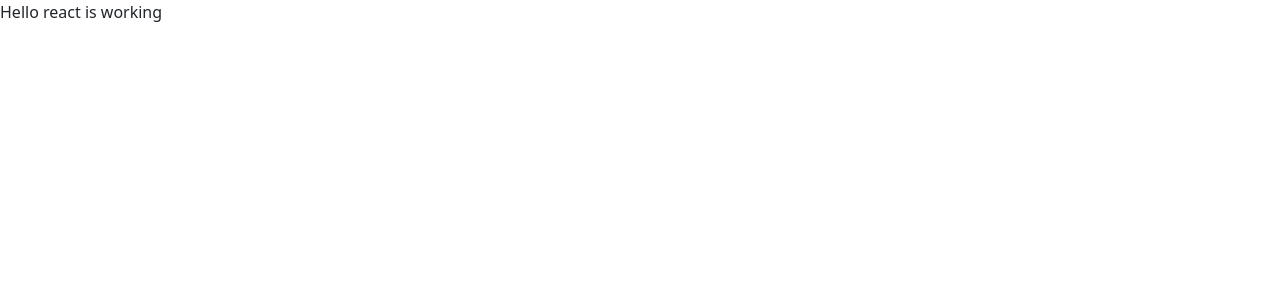
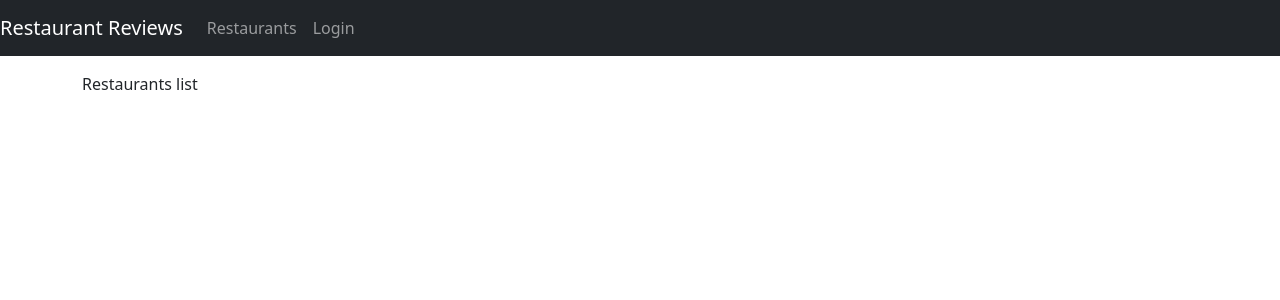
Before and after one commit to TifennQ/MERN_Stack, a React (Create React App) app in the folder frontend/: page / in a window 1280 px wide. Shown: the top 300 px of the page. Built offline with nearby package versions, Linux system fonts and the light colour scheme.

Commit message:
App.js : setting nav and router

```diff
--- a/frontend/src/App.js
+++ b/frontend/src/App.js
@@ -1,11 +1,64 @@
 import React from "react"
 import { Switch, Route, Link } from "react-router-dom"
 import "bootstrap/dist/css/bootstrap.min.css"
+import RestaurantsList from "./components/RestaurantsList"
+import AddReview from "./components/AddReview"
+import Login from "./components/Login"
 
 function App() {
+  const [user, setUser] = React.useState(null)
+
+  async function login(user = null) {
+    setUser(user)
+  }
+
+  async function logout() {
+    setUser(null)
+  }
+
   return (
     <div>
-      Hello react is working
+      <nav className="navbar navbar-expand navbar-dark bg-dark">
+        <a href="/restaurants" className="navbar-brand">
+          Restaurant Reviews
+        </a>
+        <div className="navbar-nav mr-auto">
+          <li className="nav-item">
+            <Link to={"/restaurants"} className="nav-link">
+              Restaurants
+            </Link>
+          </li>
+          <li className="nav-item">
+            {
+              user ? (
+                <a onClick={logout} className="nav-link" style={{cursor:'pointer'}}>
+                  Logout {user.name}
+                </a>
+              ) : (
+                <Link to={"/login"} className="nav-link">
+                  Login
+              </Link>
+              )
+            }
+          </li>
+        </div>
+      </nav>
+
+      <div className="container mt-3">
+            <Switch>
+              <Route exact path={["/", "/restaurants"]} component={RestaurantsList}></Route>
+              <Route path="/restaurants/:id/review" render={(props) => (
+                <AddReview {...props} user={user}></AddReview>
+              )}>
+              </Route>
+              <Route path="/login" render={(props) => (
+                <Login {...props} login={login}></Login>
+              )}>
+
+              </Route>
+            </Switch>
+      </div>
+
     </div>
   );
 }
--- a/frontend/src/index.js
+++ b/frontend/src/index.js
@@ -1,17 +1,11 @@
 import React from 'react';
 import ReactDOM from 'react-dom';
-import './index.css';
 import App from './App';
-import reportWebVitals from './reportWebVitals';
+import {BrowserRouter} from "react-router-dom"
 
 ReactDOM.render(
-  <React.StrictMode>
+  <BrowserRouter>
     <App />
-  </React.StrictMode>,
+  </BrowserRouter>,
   document.getElementById('root')
 );
-
-// If you want to start measuring performance in your app, pass a function
-// to log results (for example: reportWebVitals(console.log))
-// or send to an analytics endpoint. Learn more: https://bit.ly/CRA-vitals
-reportWebVitals();
```
Also changed, not shown: frontend/src/services/restaurant.js (added).
